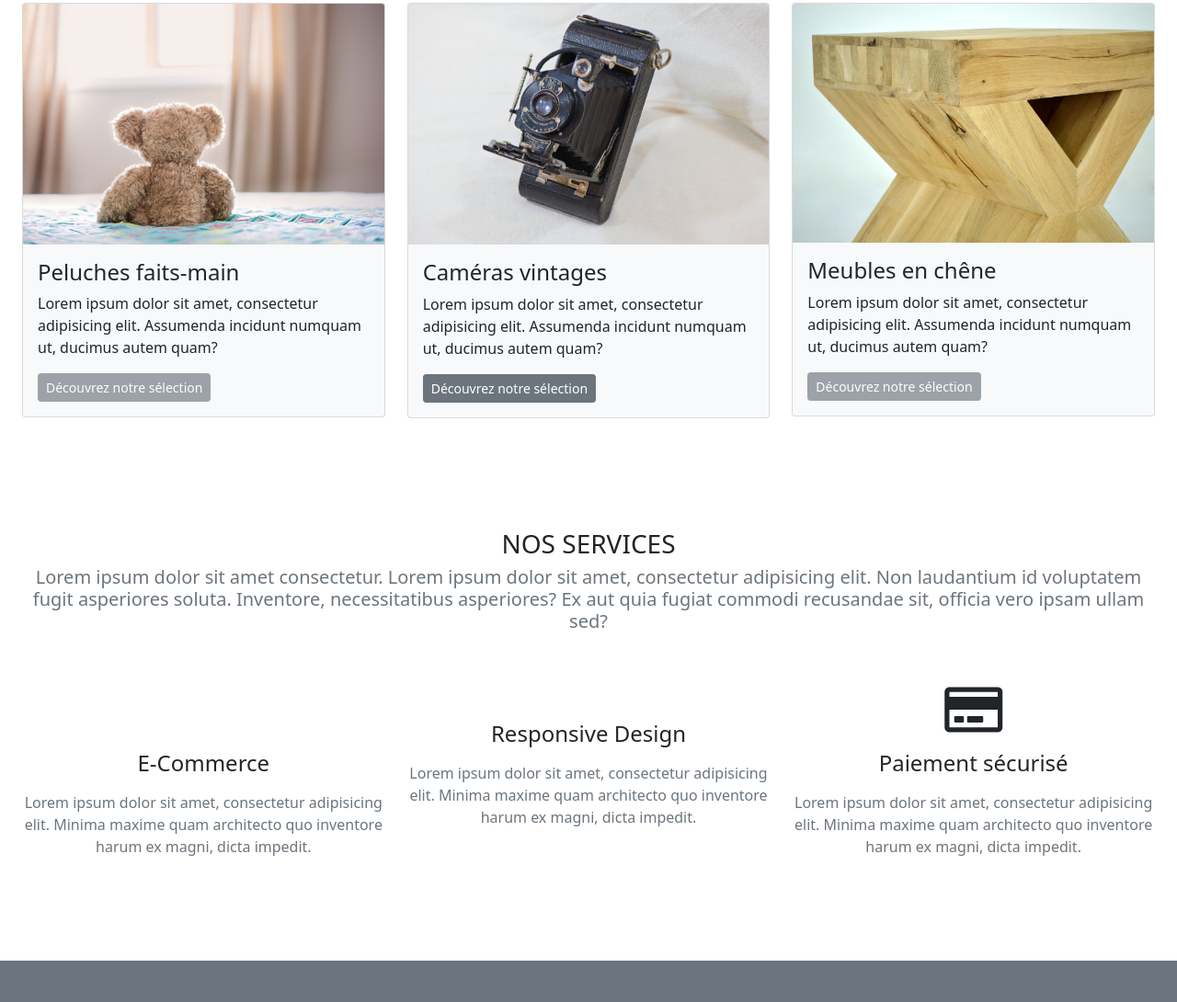
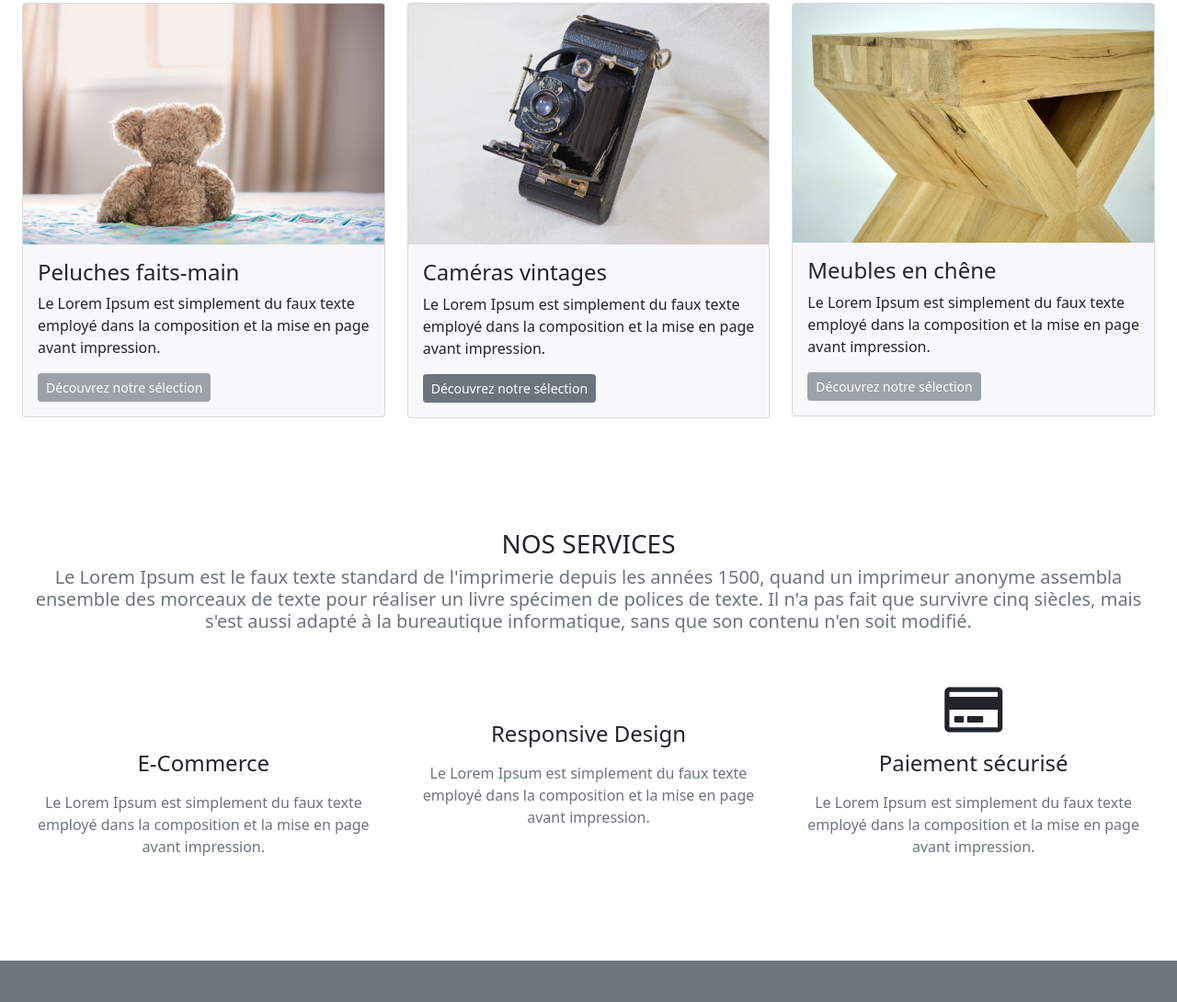
Before and after one commit to GwendolineBENATEAU/GwendolineBenateau_5_27042021, a plain HTML site: page front_end/index.html in a window 1280 px wide. Shown: the part 295-1385 px from the top of the page at 92% size. Drawn offline with nearby package versions, Linux system fonts and the light colour scheme; some icons are missing.

Commit message:
:white_check_mark: check and validation index.html

```diff
--- a/front_end/index.html
+++ b/front_end/index.html
@@ -6,7 +6,7 @@
     <meta charset="utf-8">
     <title>Orinoco - Peluches faits main Cam&eacute;ras vintages meubles chêne</title>
     <meta name="description"
-        content="Achat vente en ligne de produits rares, artisanaux et d'exception. Venez découvrir notre sélection de peluches faits main, Cam&eacute;ras vintages, Meubles en ch&ecirc;ne !">
+        content="Achat vente en ligne de produits rares, artisanaux et d'exception. Venez découvrir notre sélection de peluches faits main, cam&eacute;ras vintages, meubles en ch&ecirc;ne !">
     <meta name="viewport" content="width=device-width, initial-scale=1">
     <link rel="icon" type="image/png" sizes="16x16" href="img/icon_orinoco.png">
 
@@ -64,7 +64,7 @@
         </div>
     </header>
 
-    <!-- Main + h1 -->
+    <!-- Main + h1 for accessibility -->
     <h1 class="invisible my-0 py-0">Orinoco</h1>
     <main class="container-fluid px-4">
 
@@ -73,7 +73,8 @@
             <div class="text-center">
                 <h2 class="section-heading text-uppercase h3">Nos rayons</h2>
                 <h3 class="section-subheading text-muted h5">Achat et vente en ligne de produits rares, artisanaux et
-                    d'exception. <br> Venez découvrir notre sélection de peluches faits main, de cam&eacute;ras vintages et de meubles en ch&ecirc;ne !</h3>
+                    d'exception. <br> Venez découvrir notre sélection de peluches faits main, de cam&eacute;ras vintages
+                    et de meubles en ch&ecirc;ne !</h3>
             </div>
 
             <div class="row py-5">
@@ -82,8 +83,8 @@
                         <img src="img/peluche_faitmain.jpg" alt="Peluches faits-main" class="card-img-top" />
                         <div class="card-body">
                             <h4 class="card-title">Peluches faits-main</h4>
-                            <p class="card-text">Lorem ipsum dolor sit amet, consectetur adipisicing elit. Assumenda
-                                incidunt numquam ut, ducimus autem quam?</p>
+                            <p class="card-text">Le Lorem Ipsum est simplement du faux texte employé dans la composition
+                                et la mise en page avant impression. </p>
                             <a href="#" class="btn btn-secondary btn-sm disabled">D&eacute;couvrez notre sélection</a>
                         </div>
                     </section>
@@ -93,8 +94,8 @@
                         <img src="img/camera_vintage.jpg" alt="Cam&eacute;ras vintages" class="card-img-top" />
                         <div class="card-body">
                             <h4 class="card-title">Cam&eacute;ras vintages</h4>
-                            <p class="card-text">Lorem ipsum dolor sit amet, consectetur adipisicing elit. Assumenda
-                                incidunt numquam ut, ducimus autem quam?</p>
+                            <p class="card-text">Le Lorem Ipsum est simplement du faux texte employé dans la composition
+                                et la mise en page avant impression. </p>
                             <a href="shopList.html" class="btn btn-secondary btn-sm">D&eacute;couvrez notre
                                 sélection</a>
                         </div>
@@ -105,8 +106,8 @@
                         <img src="img/meuble_chene.jpg" alt="Meubles en ch&ecirc;ne" class="card-img-top" />
                         <div class="card-body">
                             <h4 class="card-title">Meubles en ch&ecirc;ne</h4>
-                            <p class="card-text">Lorem ipsum dolor sit amet, consectetur adipisicing elit. Assumenda
-                                incidunt numquam ut, ducimus autem quam?</p>
+                            <p class="card-text">Le Lorem Ipsum est simplement du faux texte employé dans la composition
+                                et la mise en page avant impression. </p>
                             <a href="#" class="btn btn-secondary btn-sm disabled">D&eacute;couvrez notre sélection</a>
                         </div>
                     </section>
@@ -118,30 +119,30 @@
         <section class="py-4">
             <div class="text-center">
                 <h2 class="section-heading text-uppercase h3">Nos services</h2>
-                <h3 class="section-subheading text-muted h5">Lorem ipsum dolor sit amet consectetur. Lorem ipsum dolor
-                    sit amet, consectetur adipisicing elit. Non laudantium id voluptatem fugit asperiores soluta.
-                    Inventore, necessitatibus asperiores? Ex aut quia fugiat commodi recusandae sit, officia vero ipsam
-                    ullam sed?</h3>
+                <h3 class="section-subheading text-muted h5"> Le Lorem Ipsum est le faux texte standard de l'imprimerie
+                    depuis les années 1500, quand un imprimeur anonyme assembla ensemble des morceaux de texte pour
+                    réaliser un livre spécimen de polices de texte. Il n'a pas fait que survivre cinq siècles, mais
+                    s'est aussi adapté à la bureautique informatique, sans que son contenu n'en soit modifié.</h3>
             </div>
 
             <div class="row text-center py-5">
                 <div class="col-md-4 pb-4">
                     <i class="far fa-shopping-cart display-4"></i>
                     <h4 class="my-3">E-Commerce</h4>
-                    <p class="text-muted">Lorem ipsum dolor sit amet, consectetur adipisicing elit. Minima maxime quam
-                        architecto quo inventore harum ex magni, dicta impedit.</p>
+                    <p class="text-muted">Le Lorem Ipsum est simplement du faux texte employé dans la composition
+                        et la mise en page avant impression.</p>
                 </div>
                 <div class="col-md-4 pb-4">
                     <i class="far fa-phone-laptop display-4"></i>
                     <h4 class="my-3">Responsive Design</h4>
-                    <p class="text-muted">Lorem ipsum dolor sit amet, consectetur adipisicing elit. Minima maxime quam
-                        architecto quo inventore harum ex magni, dicta impedit.</p>
+                    <p class="text-muted">Le Lorem Ipsum est simplement du faux texte employé dans la composition
+                        et la mise en page avant impression.</p>
                 </div>
                 <div class="col-md-4 pb-4">
                     <i class="far fa-credit-card display-4"></i>
                     <h4 class="my-3">Paiement sécurisé</h4>
-                    <p class="text-muted">Lorem ipsum dolor sit amet, consectetur adipisicing elit. Minima maxime quam
-                        architecto quo inventore harum ex magni, dicta impedit.</p>
+                    <p class="text-muted">Le Lorem Ipsum est simplement du faux texte employé dans la composition
+                        et la mise en page avant impression.</p>
                 </div>
             </div>
         </section>
--- a/front_end/shopList.js
+++ b/front_end/shopList.js
@@ -36,7 +36,7 @@ function displayArticle(articles) {
     const cloneElt = document.importNode(templateElt.content, true)
     /* console.log(templateElt.content); */
 
-    cloneElt.getElementById("articleImg").src = article.imageUrl;
+    cloneElt.getElementById("articleImage").src = article.imageUrl;
     cloneElt.getElementById("articleTitle").textContent = article.name
     cloneElt.getElementById("articleDescription").textContent = article.description
     cloneElt.getElementById("articlePrice").textContent = `${article.price / 100}.00 €`;
```
Also changed, not shown: front_end/products.html (+13 -9 lines), front_end/shopList.html (+2 -2 lines).
